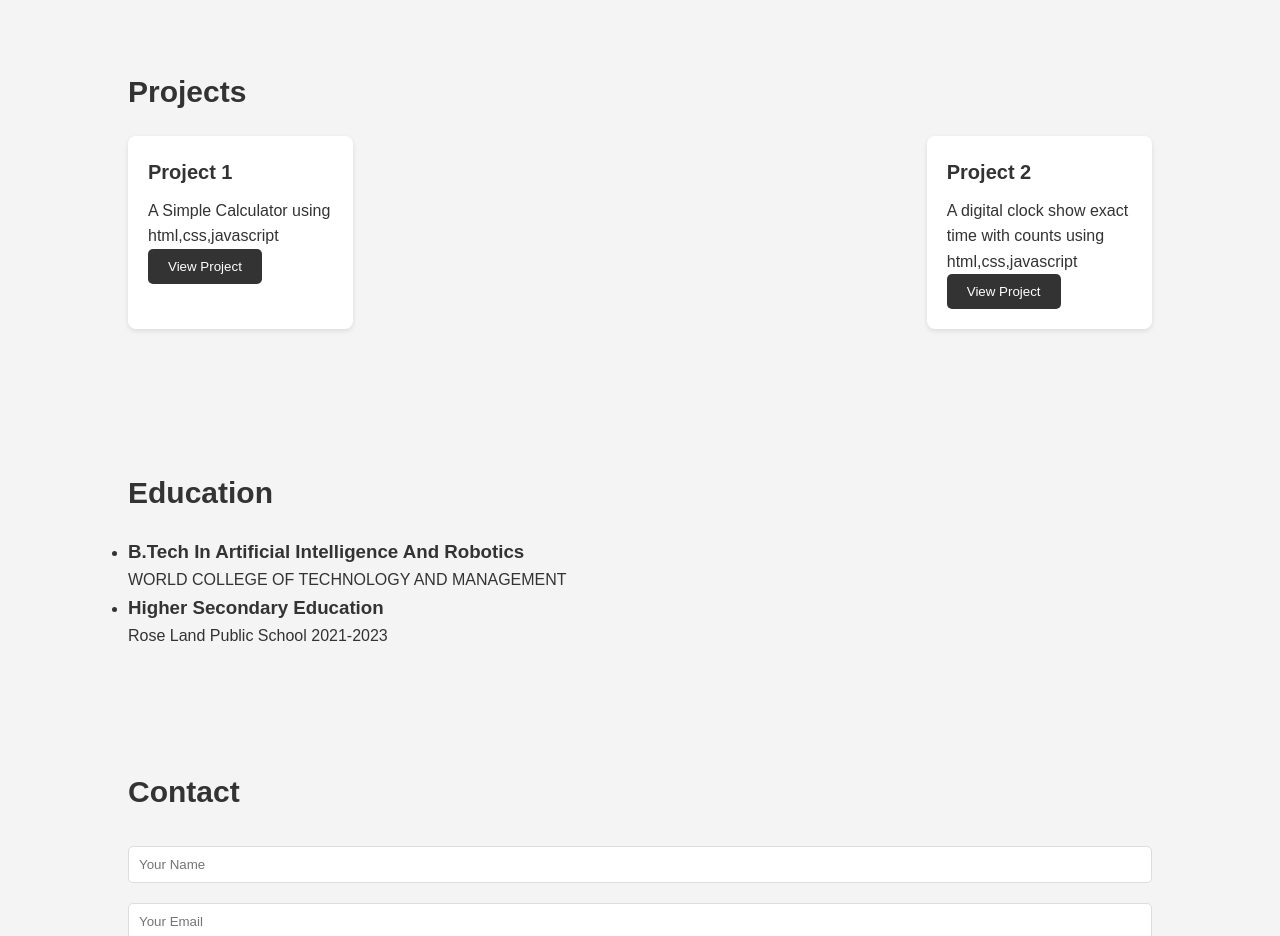
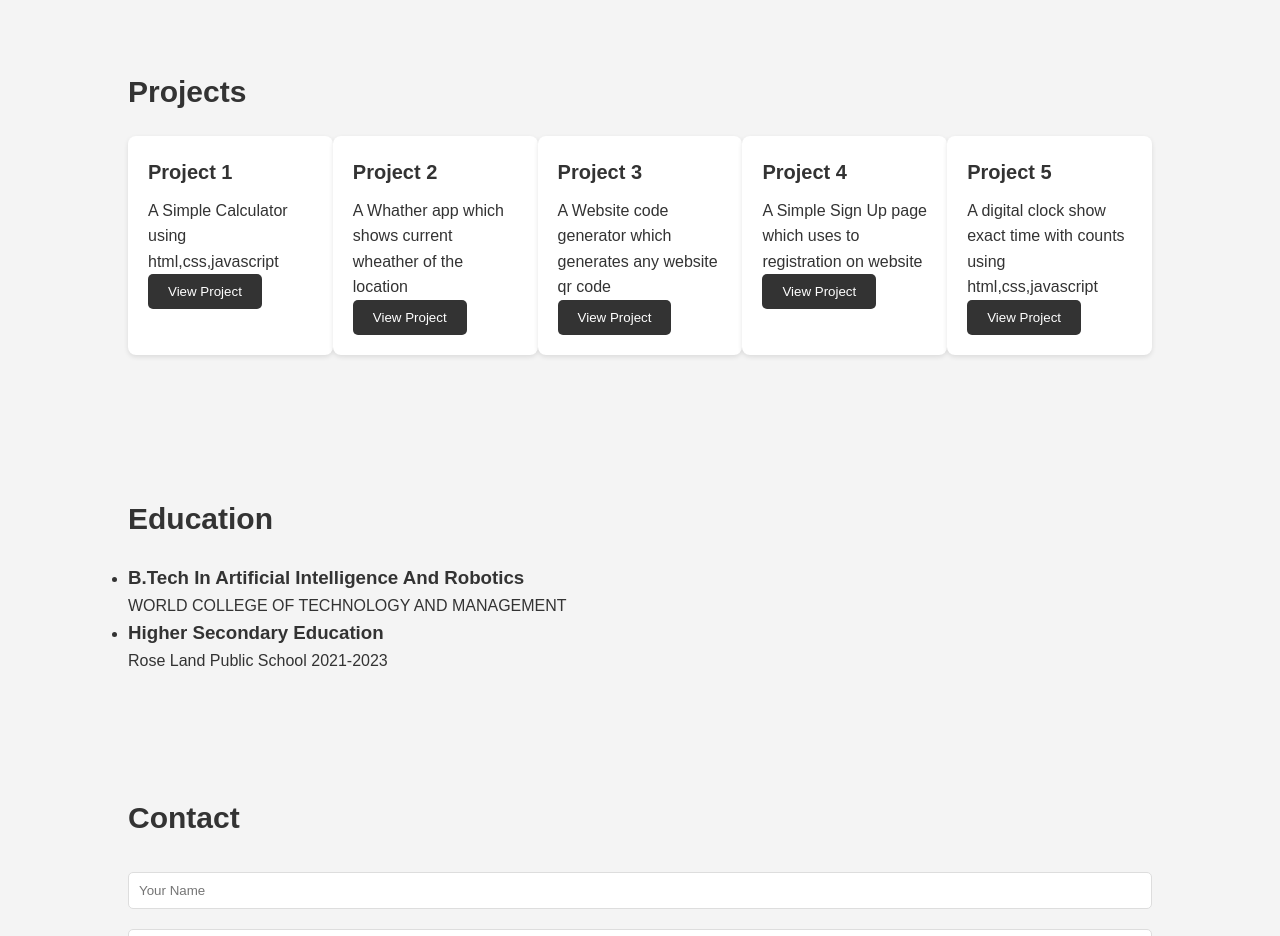
Before and after one commit to UPENDER2493/portfolio, a plain HTML site: page portfolio/codes/index.html in a window 1280 px wide. Shown: the part 780-1716 px from the top of the page. Drawn offline with Linux system fonts and the light colour scheme.

Commit message:
Update index.html

```diff
--- a/portfolio/codes/index.html
+++ b/portfolio/codes/index.html
@@ -187,12 +187,27 @@ footer {
                 <div class="project-card">
                     <h3>Project 1</h3>
                     <p>A Simple Calculator using html,css,javascript</p>
-                    <button onclick="viewProject('')">View Project</button>
+                    <button onclick="viewProject('portfolio/codes/calculator.html')">View Project</button>
                 </div>
                 <div class="project-card">
                     <h3>Project 2</h3>
+                    <p>A Whather app which shows current wheather of the location</p>
+                    <button onclick="viewProject('portfolio/codes/WHEATHER.html')">View Project</button>
+                </div>
+                <div class="project-card">
+                    <h3>Project 3</h3>
+                    <p>A Website code generator which generates any website qr code</p>
+                    <button onclick="viewProject('portfolio/codes/QR.html')">View Project</button>
+                </div>
+                <div class="project-card">
+                    <h3>Project 4</h3>
+                    <p>A Simple Sign Up page which uses to registration on website</p>
+                    <button onclick="viewProject('portfolio/codes/registration.html')">View Project</button>
+                </div>
+                <div class="project-card">
+                    <h3>Project 5</h3>
                     <p>A digital clock show exact time with counts using html,css,javascript</p>
-                    <button onclick="viewProject('https://github.com/username/project2')">View Project</button>
+                    <button onclick="viewProject('portfolio/codes/clock.html')">View Project</button>
                 </div>
             </div>
         </div>
```
